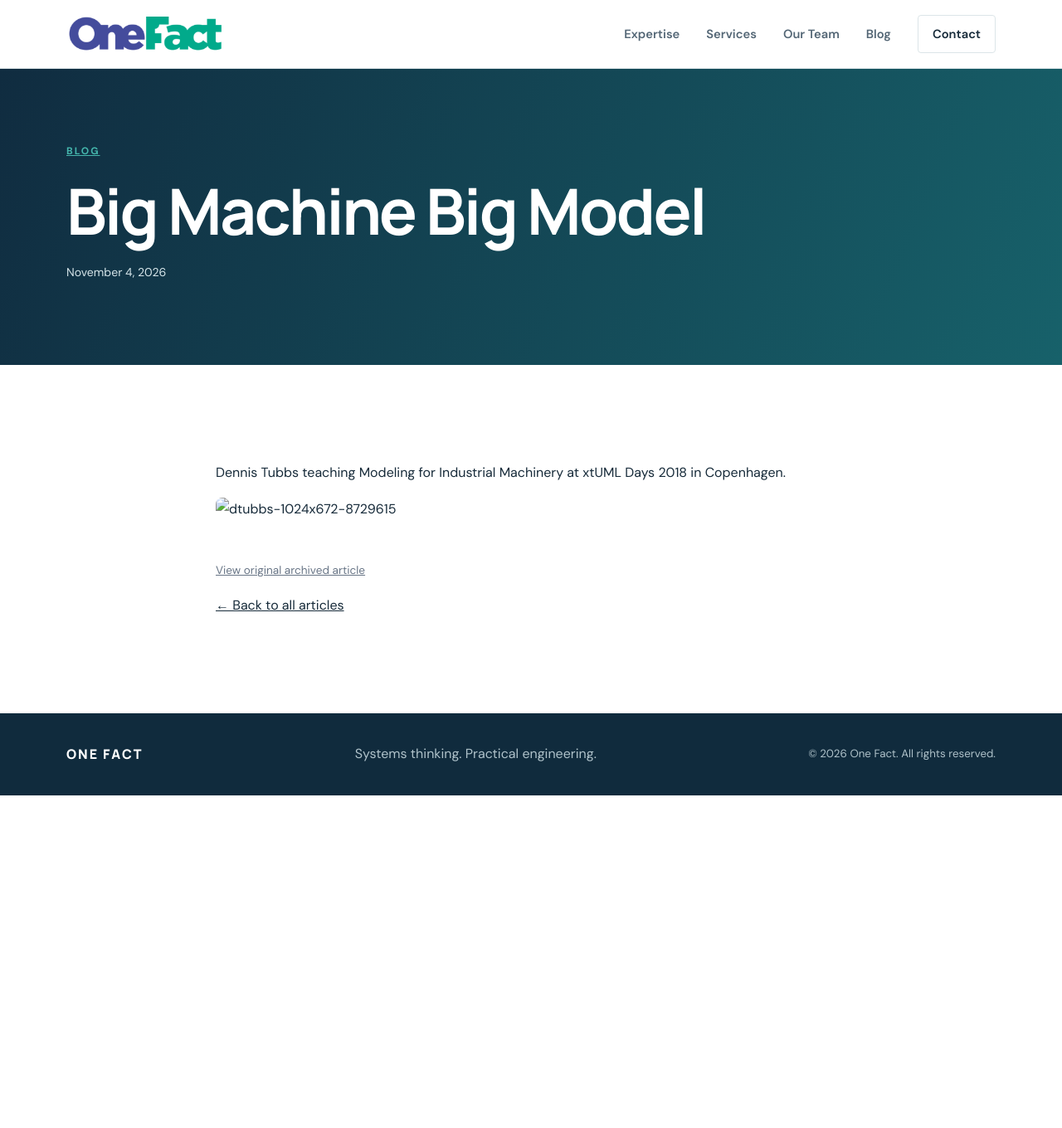
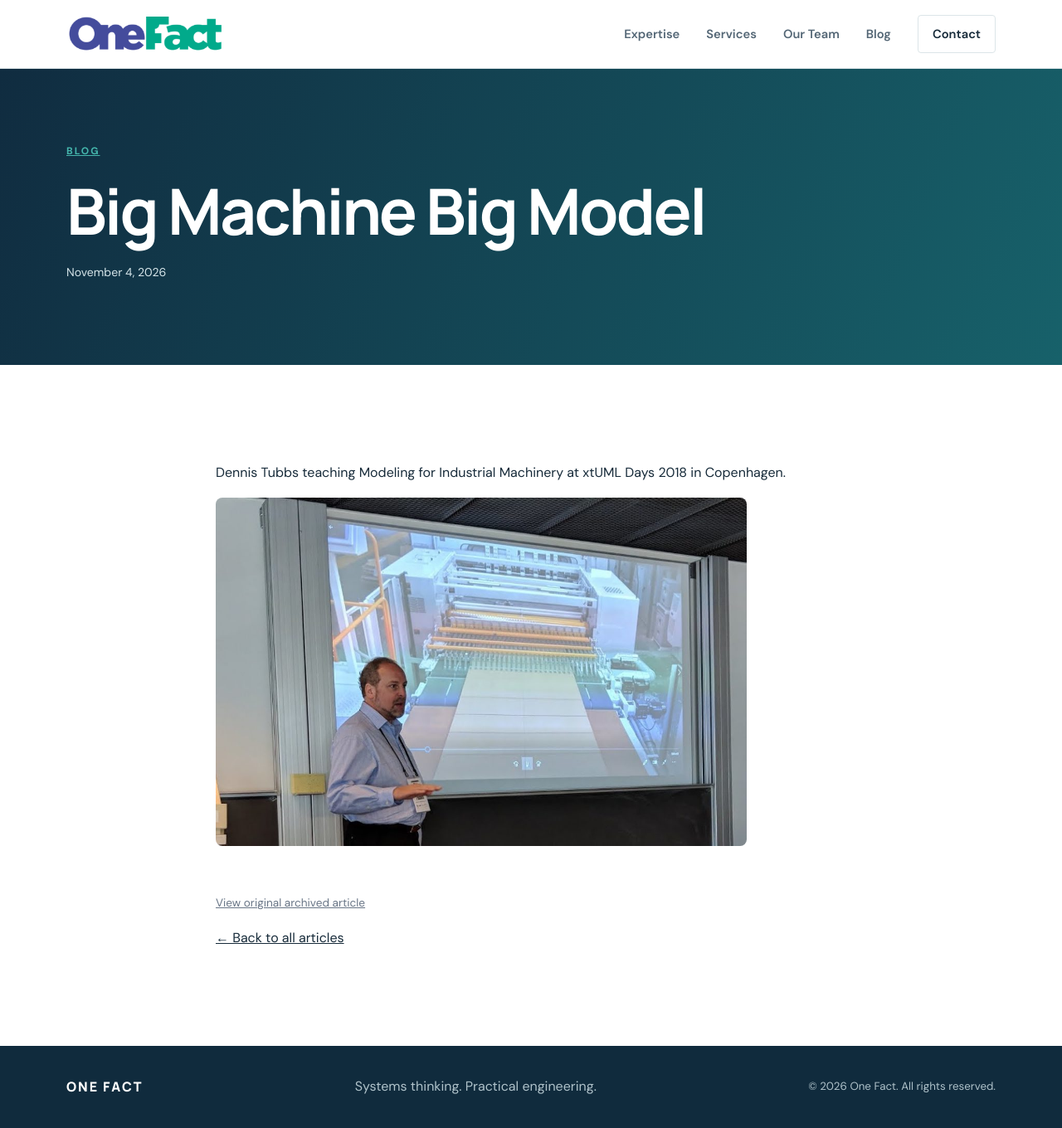
Before and after one commit to xtuml/onefactinc, a Jekyll site: the page built from _articles/big-machine-big-model.html, in a window 1280 px wide. Shown: the whole page at 83% size. Built offline with Jekyll 4.4.1, drawn with Linux system fonts in a browser that asks for light colours; before the commit the page ends 959 px from its top, so only the background shows below that.

Commit message:
Use local images in article

```diff
--- a/_articles/big-machine-big-model.html
+++ b/_articles/big-machine-big-model.html
@@ -6,4 +6,4 @@ source_url: "https://onefact.net/big-machine-big-model/"
 ---
 
 <p>Dennis Tubbs teaching Modeling for Industrial Machinery at xtUML Days 2018 in Copenhagen.</p>
-<p><img alt='dtubbs-1024x672-8729615' class="alignnone wp-image-1068 size-large" src='../wp-content/uploads/2018/10/dtubbs-1024x672-8729615.jpg' alt="" width="640" height="420" /></p>
+<p><img alt='dtubbs-1024x672-8729615' class="alignnone wp-image-1068 size-large" src='{{ '/assets/images/dtubbs-1024x672-8729615.jpg' | relative_url }}' alt="" width="640" height="420" /></p>
```
